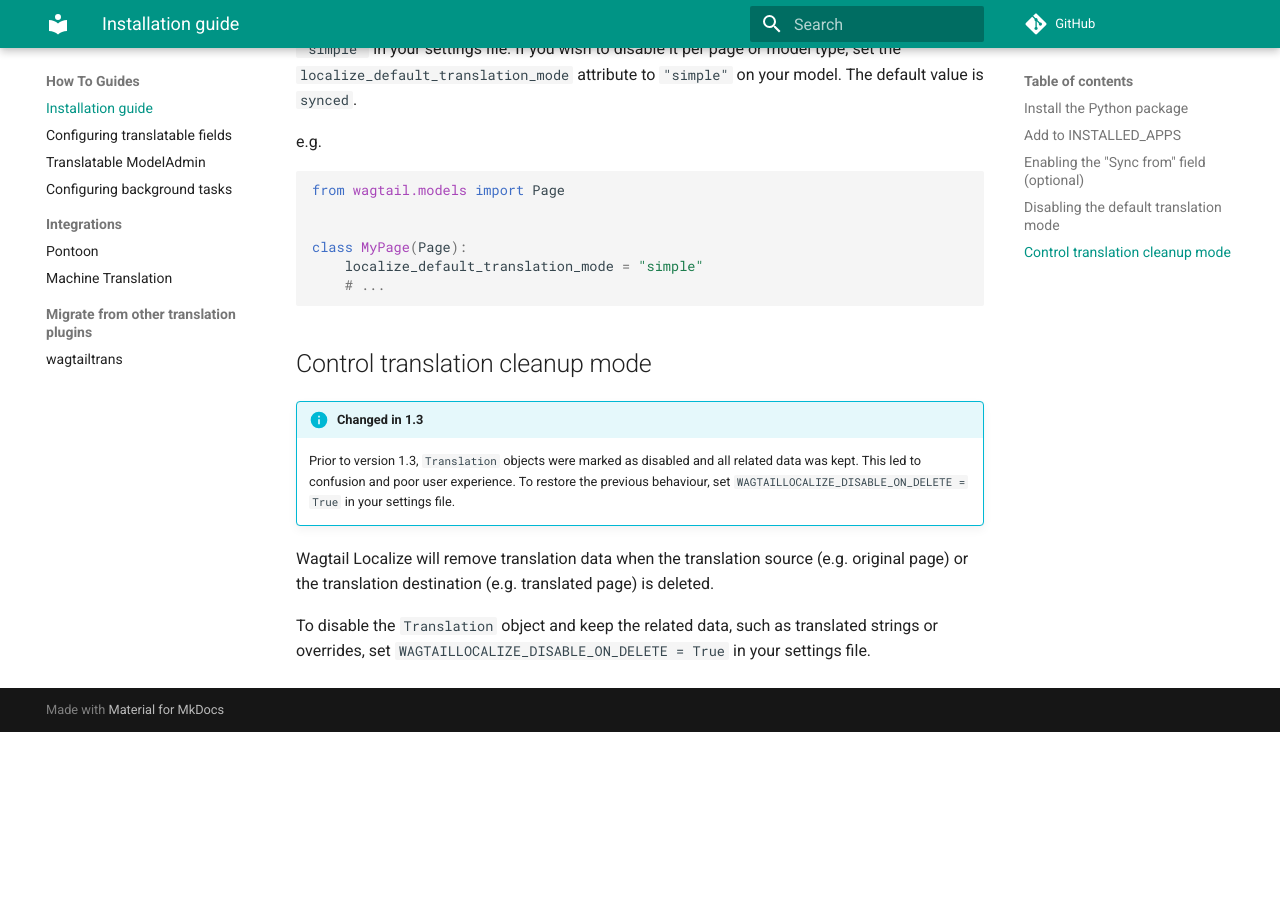
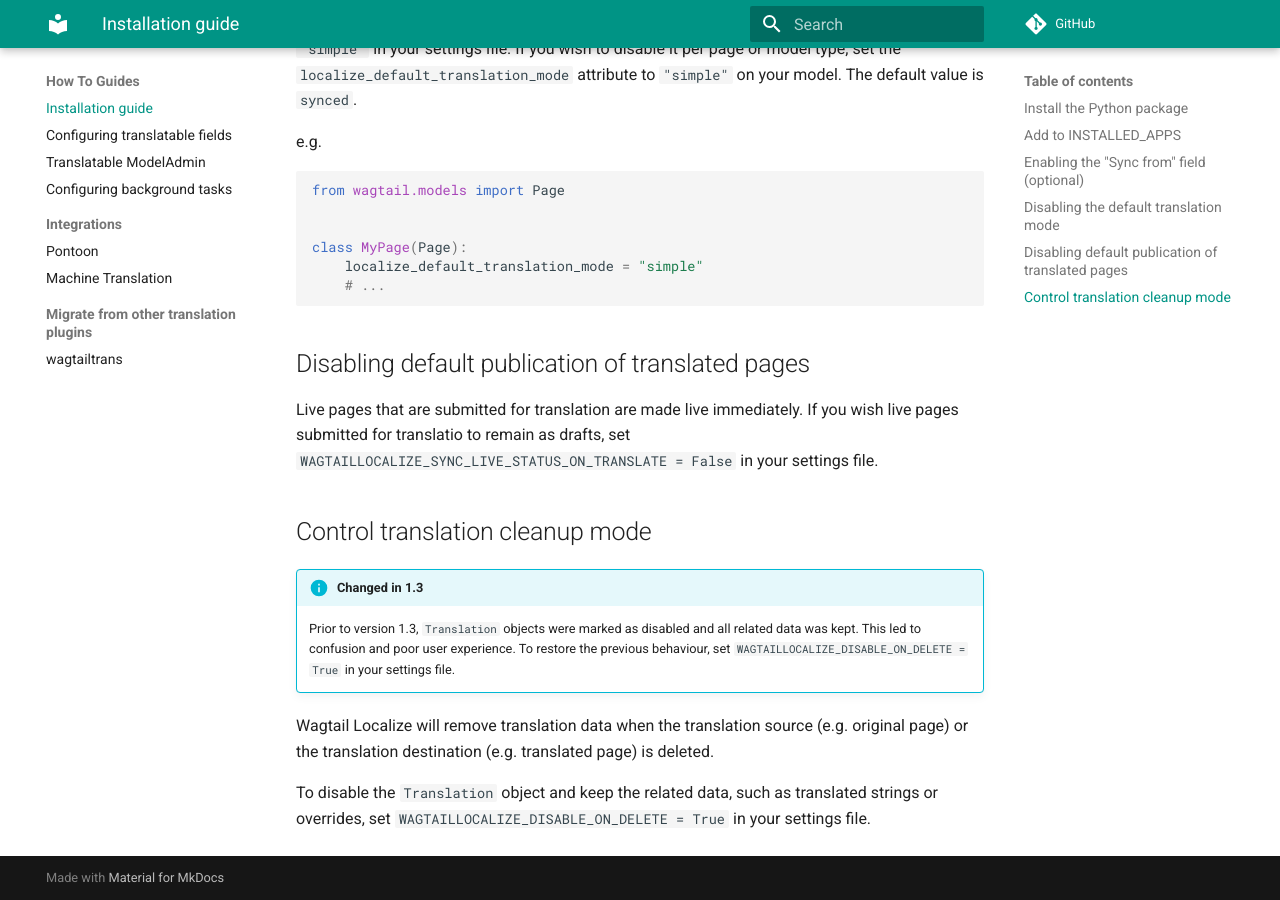
Before and after one commit to wagtail/wagtail-localize, an MkDocs documentation site: the page built from docs/how-to/installation.md, in a window 1280 px wide and 900 px high, scrolled down 1217 px. Built offline with MkDocs 1.6.1 and Material for MkDocs 9.7.7, drawn with Linux system fonts in a browser that asks for light colours; comment, search, counter and statistics services are not loaded; before the commit the page ends 1949 px from its top, so only the background shows below that.

Commit message:
Add setting to skip publication when live pages are submitted for translation (#656).

````diff
--- a/docs/how-to/installation.md
+++ b/docs/how-to/installation.md
@@ -54,6 +54,11 @@
     # ...
 ```
 
+## Disabling default publication of translated pages
+
+Live pages that are submitted for translation are made live immediately. If you wish live pages submitted for
+translatio to remain as drafts, set `WAGTAILLOCALIZE_SYNC_LIVE_STATUS_ON_TRANSLATE = False` in your settings file.
+
 ## Control translation cleanup mode
 
 <!-- prettier-ignore -->
````
Also changed, not shown: 1 other file.
